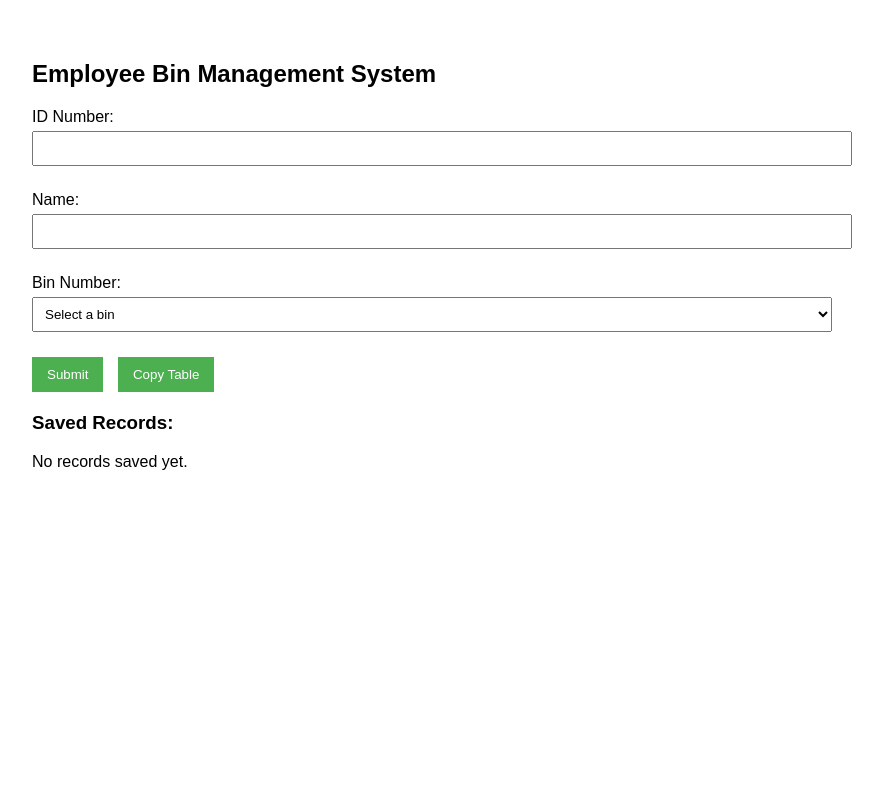
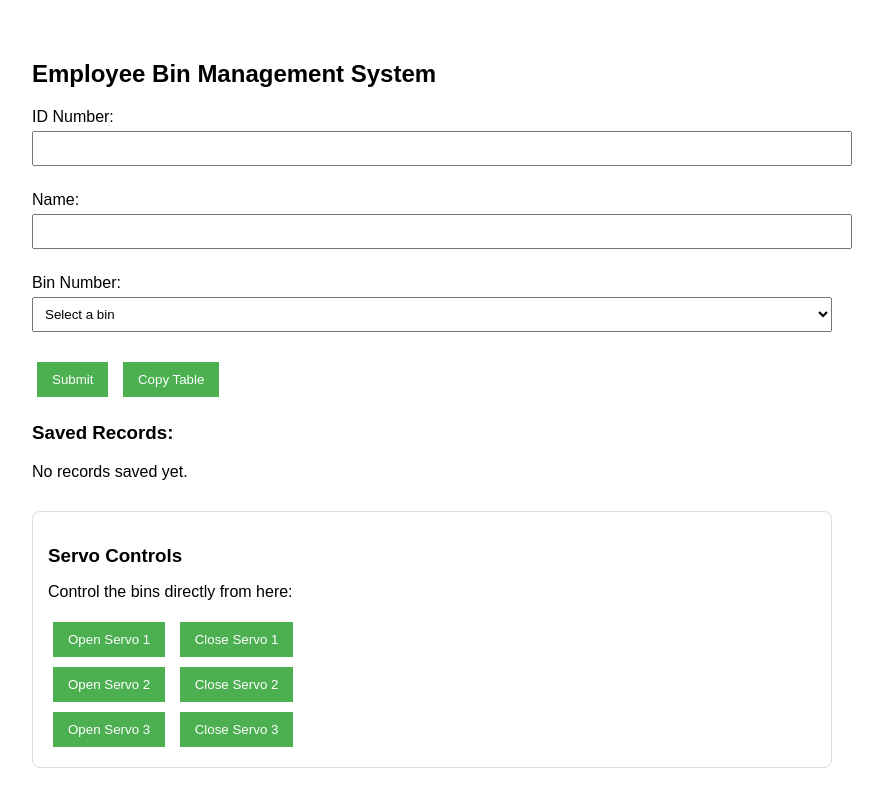
Before and after one commit to justup169-debug/bin-management, a plain HTML site: page index.html in a window 1280 px wide. Shown: the whole page, without its empty margins (208-1091 px from the left). Drawn offline with Linux system fonts and the light colour scheme.

Commit message:
Add files via upload

```diff
--- a/index.html
+++ b/index.html
@@ -27,7 +27,7 @@
             padding: 10px 15px;
             border: none;
             cursor: pointer;
-            margin-right: 10px;
+            margin: 5px;
         }
         #records {
             margin-top: 20px;
@@ -46,10 +46,20 @@
         th {
             background: #f0f0f0;
         }
+        .servo-controls {
+            margin-top: 30px;
+            padding: 15px;
+            border: 1px solid #ddd;
+            border-radius: 8px;
+        }
+        .servo-controls h3 {
+            margin-bottom: 10px;
+        }
     </style>
 </head>
 <body>
     <h2>Employee Bin Management System</h2>
+
     <div class="form-group">
         <label for="idNumber">ID Number:</label>
         <input type="text" id="idNumber" required>
@@ -75,7 +85,22 @@
         <div id="recordsList"></div>
     </div>
 
+    <!-- 🔹 Servo Control Section -->
+    <div class="servo-controls">
+        <h3>Servo Controls</h3>
+        <p>Control the bins directly from here:</p>
+        <button onclick="controlServo(1, 'open')">Open Servo 1</button>
+        <button onclick="controlServo(1, 'close')">Close Servo 1</button><br>
+        <button onclick="controlServo(2, 'open')">Open Servo 2</button>
+        <button onclick="controlServo(2, 'close')">Close Servo 2</button><br>
+        <button onclick="controlServo(3, 'open')">Open Servo 3</button>
+        <button onclick="controlServo(3, 'close')">Close Servo 3</button>
+    </div>
+
     <script>
+        // 🔹 CHANGE THIS to your ESP32 IP from Serial Monitor
+        const esp32_ip = "http://192.168.1.50";
+
         function saveData() {
             const idNumber = document.getElementById('idNumber').value;
             const name = document.getElementById('name').value;
@@ -103,8 +128,8 @@
 
             displayRecords();
 
-            // (Optional) Send command to ESP32 to open the selected bin (uncomment and set your ESP32 IP)
-            // fetch(`http://<ESP32_IP>/open-bin?bin=${record.binNumber}`, { method: 'POST' });
+            // Optionally: Open the selected bin automatically
+            controlServo(record.binNumber, 'open');
         }
 
         function displayRecords() {
@@ -148,9 +173,16 @@
             alert("Table copied! Paste into Excel or Google Sheets.");
         }
 
-        // Display records on page load
+        // 🔹 Send control command to ESP32
+        function controlServo(servo, action) {
+            fetch(`${esp32_ip}/${action}?servo=${servo}`)
+                .then(res => res.text())
+                .then(data => alert(data))
+                .catch(err => alert("Error: " + err));
+        }
+
+        // Show records on load
         displayRecords();
     </script>
 </body>
-
 </html>
```
